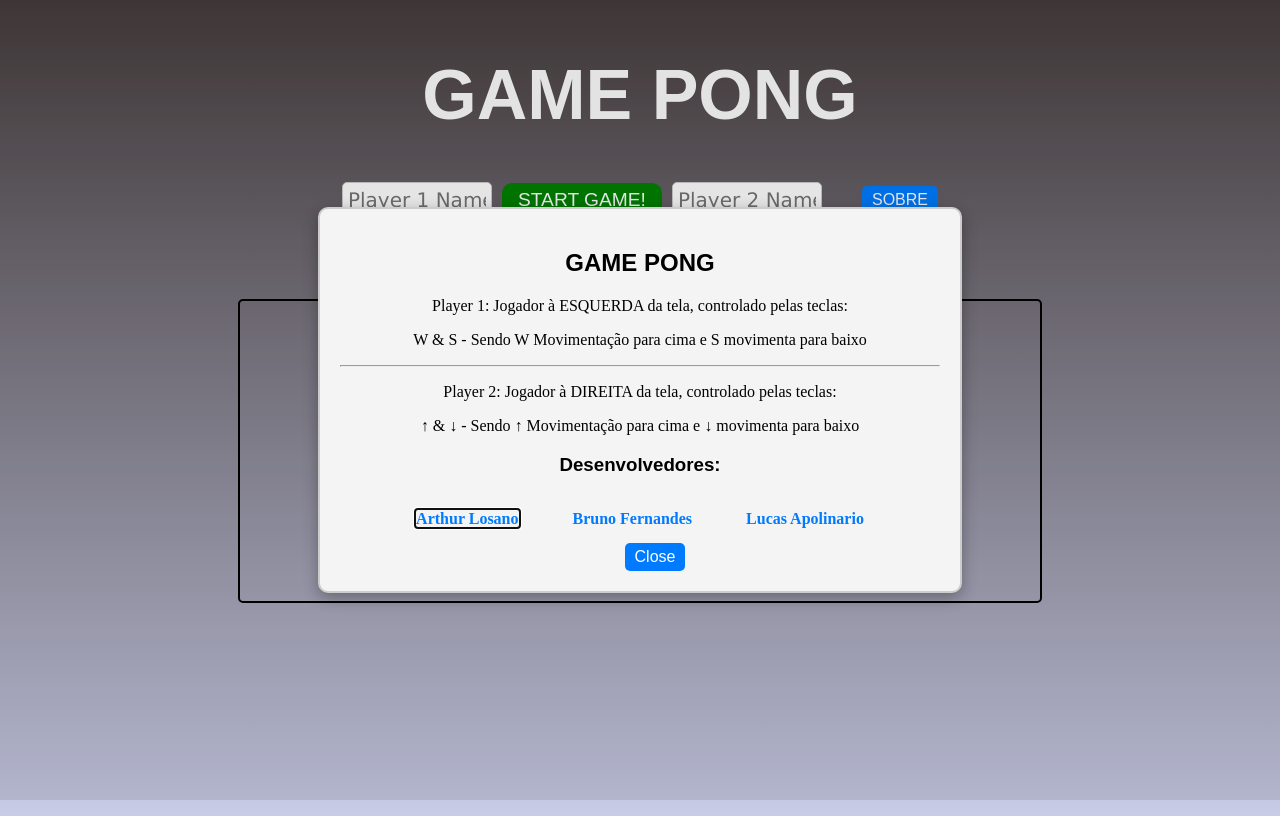
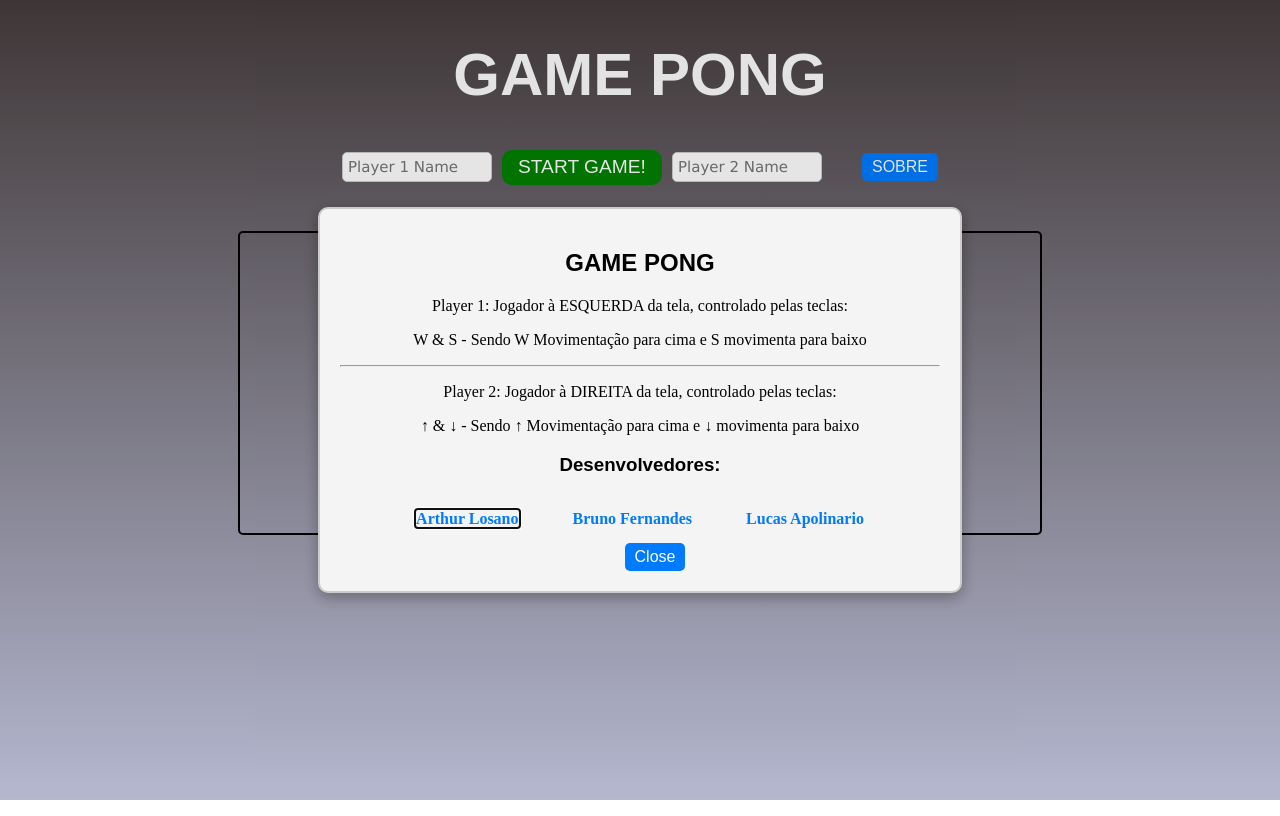
Before and after one commit to Apolinari0/pong, a plain HTML site: page index.html in a window 1280 px wide. Drawn offline with Linux system fonts and the light colour scheme; a web font is replaced by a local one.

Commit message:
Update main.css

```diff
--- a/main.css
+++ b/main.css
@@ -4,7 +4,10 @@ body {
   justify-content: center;
   align-items: flex-start;
   overflow: hidden;
-  height: 100vh;
+  padding: 0px;
+  margin: 0px;
+  width: 100%;
+  height: 70%;
 }
 
 .tela-game {
@@ -17,7 +20,7 @@ body {
 h1 {
   text-align: center;
   font-family: "Doto", sans-serif;
-  font-size: 70px;
+  font-size: 60px;
   color: #fdfdfd;
 }
 
@@ -31,7 +34,7 @@ h1 {
   display: flex;
   width: 100%;
   font-family: "Playpen Sans", cursive;
-  font-size: 30px;
+  font-size: 20px;
   font-style: normal;
 }
 
@@ -46,7 +49,7 @@ h1 {
 
 input {
   font-family: 'Lucida Sans', 'Lucida Sans Regular', 'Lucida Grande', 'Lucida Sans Unicode', Geneva, Verdana, sans-serif;
-  font-size: 20px;
+  font-size: 15px;
   padding: 5px;
   border: 1px solid #ccc;
   border-radius: 5px;
@@ -69,7 +72,7 @@ canvas {
   border-radius: 5px;
   width: 800px;
   height: 300px;
-  margin-top: 20px;
+  margin-top: 5px;
 }
 
 .winner {
```
